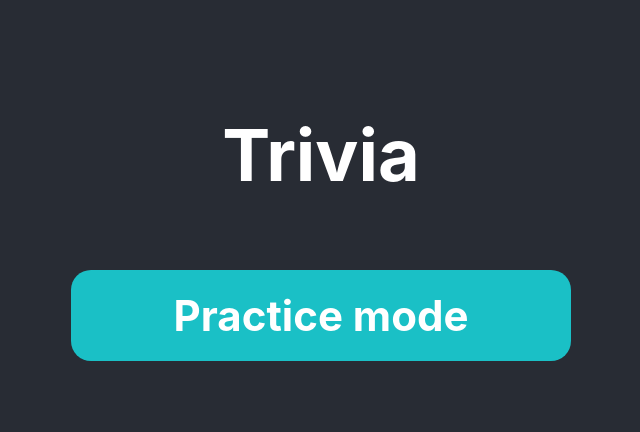
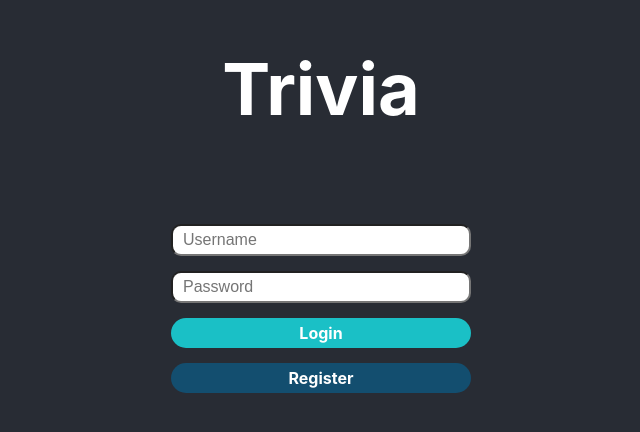
Before and after one commit to unpollito/trivia, a React (Create React App) app in the folder frontend/: page /login in a window 1280 px wide. Shown: the part 188-620 px from the top of the page, without its empty margins (319-959 px from the left). Built offline with nearby package versions, Linux system fonts and the light colour scheme.

Commit message:
Implement login/register screen

```diff
--- a/frontend/package.json
+++ b/frontend/package.json
@@ -12,6 +12,7 @@
     "@types/react-dom": "^16.9.10",
     "@types/react-router-dom": "^5.1.6",
     "axios": "^0.21.0",
+    "js-sha256": "^0.9.0",
     "react": "^17.0.1",
     "react-dom": "^17.0.1",
     "react-router-dom": "^5.2.0",
--- a/frontend/src/App.tsx
+++ b/frontend/src/App.tsx
@@ -3,22 +3,41 @@ import styles from "./App.module.css";
 import { BrowserRouter as Router, Switch, Route } from "react-router-dom";
 import HomeView from "./views/HomeView/HomeView";
 import QuizView from "./views/QuizView/QuizView";
+import LoginView from "./views/LoginView/LoginView";
+import { RouteProps } from "react-router";
+import { Redirect } from "react-router-dom";
+import { getLoginData } from "./helpers/loginData";
 
 function App() {
   return (
     <div className={styles.App}>
       <Router>
         <Switch>
-          <Route path="/quiz">
+          <Route path="/login">
+            <LoginView />
+          </Route>
+          <PrivateRoute path="/quiz">
             <QuizView isChallenge={false} />
-          </Route>
-          <Route path="/">
+          </PrivateRoute>
+          <PrivateRoute path="/">
             <HomeView />
-          </Route>
+          </PrivateRoute>
         </Switch>
       </Router>
     </div>
   );
 }
 
+// https://reactrouter.com/web/example/auth-workflow
+function PrivateRoute(props: RouteProps) {
+  const { children, ...rest } = props;
+  const isLoggedIn = !!getLoginData();
+  return (
+    <Route
+      {...rest}
+      render={() => (isLoggedIn ? children : <Redirect to="/login" />)}
+    />
+  );
+}
+
 export default App;
--- /dev/null
+++ b/frontend/src/api/login.ts
@@ -0,0 +1,7 @@
+import { UserIdentification, LoginResponse } from "../../../shared/model/Login";
+import axios from "axios";
+
+export const login = (payload: UserIdentification): Promise<LoginResponse> => {
+  const url = `${process.env.REACT_APP_BACKEND_URL}/api/user/login`;
+  return axios.post(url, payload).then((result) => result.data);
+};
--- /dev/null
+++ b/frontend/src/api/register.ts
@@ -0,0 +1,9 @@
+import { UserIdentification, LoginResponse } from "../../../shared/model/Login";
+import axios, { AxiosResponse } from "axios";
+
+export const register = (
+  payload: UserIdentification
+): Promise<LoginResponse> => {
+  const url = `${process.env.REACT_APP_BACKEND_URL}/api/user/register`;
+  return axios.post(url, payload).then((result: AxiosResponse) => result.data);
+};
--- a/frontend/src/components/Button/Button.module.css
+++ b/frontend/src/components/Button/Button.module.css
@@ -14,7 +14,12 @@
   text-overflow: ellipsis;
 }
 
-.Button.buttonLarge{
+.Button.buttonSmall {
+  padding: 5px;
+  width: 100%;
+}
+
+.Button.buttonLarge {
   font-size: 24px;
 }
 
@@ -23,6 +28,11 @@
     font-size: 24px;
     padding: 20px;
     border-radius: 20px;
+  }
+
+  .Button.buttonSmall {
+    padding: 5px;
+    font-size: 16px;
   }
 
   .Button.buttonLarge {
--- a/frontend/src/components/Button/Button.tsx
+++ b/frontend/src/components/Button/Button.tsx
@@ -2,11 +2,12 @@ import React from "react";
 import styles from "./Button.module.css";
 
 export type ColorVariant = "first" | "second" | "third" | "fourth";
+export type SizeVariant = "small" | "medium" | "large";
 
 interface ButtonProps {
   colorVariant: ColorVariant;
-  large?: boolean;
   onClick?: () => void;
+  sizeVariant?: SizeVariant;
   text: string;
 }
 
@@ -20,7 +21,13 @@ const variantMap = {
 function Button(props: ButtonProps) {
   const colorVariant =
     variantMap[props.colorVariant as ColorVariant] ?? styles.buttonFirst;
-  const sizeVariant = props.large ? styles.buttonLarge : "";
+  let sizeVariant = "";
+  if (props.sizeVariant === "small") {
+    sizeVariant = styles.buttonSmall;
+  } else if (props.sizeVariant === "large") {
+    sizeVariant = styles.buttonLarge;
+  }
+
   return (
     <div
       className={`${styles.Button} ${colorVariant} ${sizeVariant}`}
--- /dev/null
+++ b/frontend/src/helpers/loginData.ts
@@ -0,0 +1,18 @@
+import { UserTokenData } from "../../../shared/model/Login";
+
+export const getLoginData = (): UserTokenData | null => {
+  const token = localStorage.getItem("authToken");
+  if (!token) {
+    return null;
+  }
+  const encodedData = token.split(".")[1];
+  return JSON.parse(atob(encodedData)) as UserTokenData;
+};
+
+export const setLoginToken = (data: string | null): void => {
+  if (data) {
+    localStorage.setItem("authToken", data);
+  } else {
+    localStorage.removeItem("authToken");
+  }
+};
--- a/frontend/src/views/HomeView/HomeView.tsx
+++ b/frontend/src/views/HomeView/HomeView.tsx
@@ -8,7 +8,11 @@ function HomeView() {
     <div className="s-view">
       <h1 className={styles.title}>Trivia</h1>
       <Link className={styles.link} to="/quiz">
-        <Button colorVariant="second" large={true} text="Practice mode" />
+        <Button
+          colorVariant="second"
+          sizeVariant="large"
+          text="Practice mode"
+        />
       </Link>
     </div>
   );
--- /dev/null
+++ b/frontend/src/views/LoginView/LoginView.module.css
@@ -0,0 +1,42 @@
+.title {
+  font-weight: bold;
+  font-size: 36px;
+  margin-bottom: 1em;
+}
+
+@media (min-width: 540px) {
+  .title {
+    font-size: 48px;
+  }
+}
+
+@media (min-width: 960px) {
+  .title {
+    font-size: 72px;
+  }
+}
+
+.form {
+  padding: 20px;
+  max-width: 300px;
+}
+
+.error {
+  font-size: 16px;
+  color: var(--color-button-1);
+  display: block;
+  margin-bottom: 15px;
+}
+
+.input {
+  font-size: 16px;
+  width: 100%;
+  padding: 5px 10px;
+  box-sizing: border-box;
+  border-radius: 10px;
+  margin-bottom: 15px;
+}
+
+.buttonWrapper {
+  margin-bottom: 15px;
+}
--- /dev/null
+++ b/frontend/src/views/LoginView/LoginView.tsx
@@ -0,0 +1,129 @@
+import React, { ChangeEvent, useState } from "react";
+import { Redirect } from "react-router-dom";
+import { getLoginData, setLoginToken } from "../../helpers/loginData";
+import styles from "./LoginView.module.css";
+import Button from "../../components/Button/Button";
+import { sha256 } from "js-sha256";
+import { login } from "../../api/login";
+import { AxiosError } from "axios";
+import { register } from "../../api/register";
+
+export default function LoginView() {
+  const hasStoredLoginData = !!getLoginData();
+  const [loginFailed, setLoginFailed] = useState(false);
+  const [registerFailed, setRegisterFailed] = useState(false);
+  const [username, setUsername] = useState("");
+  const [password, setPassword] = useState("");
+  const [hasLoggedIn, setHasLoggedIn] = useState(false);
+
+  const handleChange = (event: ChangeEvent) => {
+    const target = event.target as HTMLInputElement;
+    if (target.name === "username") {
+      setUsername(target.value);
+    } else {
+      setPassword(target.value);
+    }
+  };
+
+  const tryLogin = async () => {
+    // It's not strictly necessary to apply a hash function here, but it's nice to the user
+    // to make sure that not even the server can see their plaintext password, to reduce the
+    // likelihood of attacks exploiting password reuse.
+    const hashedPassword = sha256(password);
+    try {
+      const { token } = await login({ username, password: hashedPassword });
+      setLoginToken(token);
+      setHasLoggedIn(true);
+    } catch (e: any) {
+      if ((e as AxiosError)?.response?.status === 401) {
+        // Unauthorized
+        setLoginFailed(true);
+        setRegisterFailed(false);
+      } else {
+        throw e;
+      }
+    }
+  };
+
+  const tryRegister = async () => {
+    const hashedPassword = sha256(password);
+    try {
+      const { token } = await register({ username, password: hashedPassword });
+      setLoginToken(token);
+      setHasLoggedIn(true);
+    } catch (e: any) {
+      if ((e as AxiosError)?.response?.status === 409) {
+        // Conflict (username exists)
+        setLoginFailed(false);
+        setRegisterFailed(true);
+      } else {
+        throw e;
+      }
+    }
+  };
+
+  if (hasStoredLoginData || hasLoggedIn) {
+    return <Redirect to="/" />;
+  }
+
+  let loginErrorLabel = null;
+  if (loginFailed) {
+    loginErrorLabel = (
+      <label className={styles.error}>
+        The given username and password do not match.
+      </label>
+    );
+  }
+  let registrationErrorLabel = null;
+  if (registerFailed) {
+    registrationErrorLabel = (
+      <label className={styles.error}>
+        There is already a user with that username.
+      </label>
+    );
+  }
+
+  return (
+    <div className="s-view">
+      <h1 className={styles.title}>Trivia</h1>
+      <form className={styles.form}>
+        {loginErrorLabel}
+        {registrationErrorLabel}
+        <input
+          name="username"
+          type="text"
+          maxLength={20}
+          className={styles.input}
+          placeholder="Username"
+          value={username}
+          onChange={handleChange}
+        />
+        <input
+          name="password"
+          type="password"
+          maxLength={20}
+          className={styles.input}
+          placeholder="Password"
+          value={password}
+          onChange={handleChange}
+        />
+        <div className={styles.buttonWrapper}>
+          <Button
+            colorVariant="second"
+            onClick={tryLogin}
+            sizeVariant="small"
+            text="Login"
+          />
+        </div>
+        <div className={styles.buttonWrapper}>
+          <Button
+            colorVariant="third"
+            onClick={tryRegister}
+            sizeVariant="small"
+            text="Register"
+          />
+        </div>
+      </form>
+    </div>
+  );
+}
--- a/frontend/src/views/QuizView/Sections/QuestionFeedback.tsx
+++ b/frontend/src/views/QuizView/Sections/QuestionFeedback.tsx
@@ -20,7 +20,7 @@ function QuestionFeedback(props: QuestionFeedbackProps) {
       <Button
         colorVariant="second"
         onClick={props.onNextQuestion}
-        large={true}
+        sizeVariant="large"
         text={buttonText}
       />
     </div>
```
Also changed, not shown: 2 other files (tests, documents, lock files or other folders).
